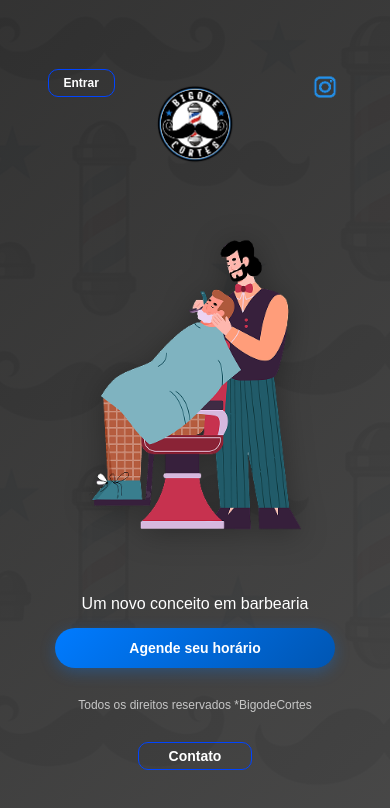
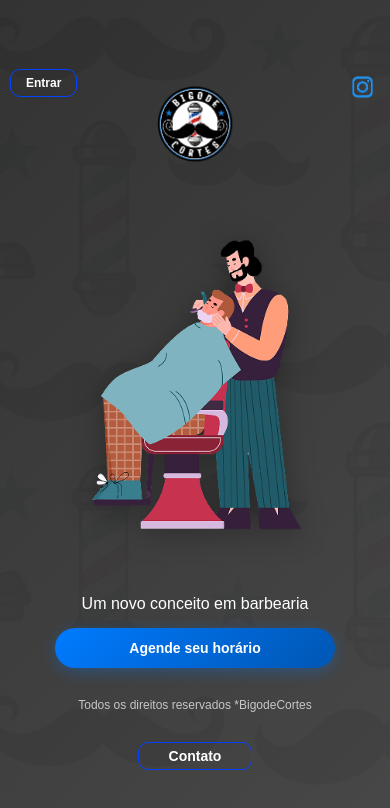
Before and after one commit to DeLim4/Bigode-Barber, a plain HTML site: page barber-app-frontend/index.html in a window 390 px wide. Drawn offline with Linux system fonts and the light colour scheme.

```diff
--- a/barber-app-frontend/css/style.css
+++ b/barber-app-frontend/css/style.css
@@ -45,7 +45,8 @@
     align-items: center;
     justify-content: center;
     min-height: 100vh;
-    padding: 20px;
+    width: 100%;
+    /* padding: 20px; */
     position: relative;
     z-index: 1;
 }
@@ -524,7 +525,7 @@
 /* Responsividade */
 @media (max-width: 480px) {
     .tab-content {
-        max-width: 90%;
+
         padding: 15px;
     }
 
@@ -588,7 +589,7 @@
 
 .barbeiro-card {
     position: relative;
-    background-image: url(/assets/images/barber.jpg);
+    background-image: url(/barber-app-frontend/assets/images/barber.jpg);
     background-size: cover;
     background-repeat: no-repeat;
     min-height: 20vh;
```
